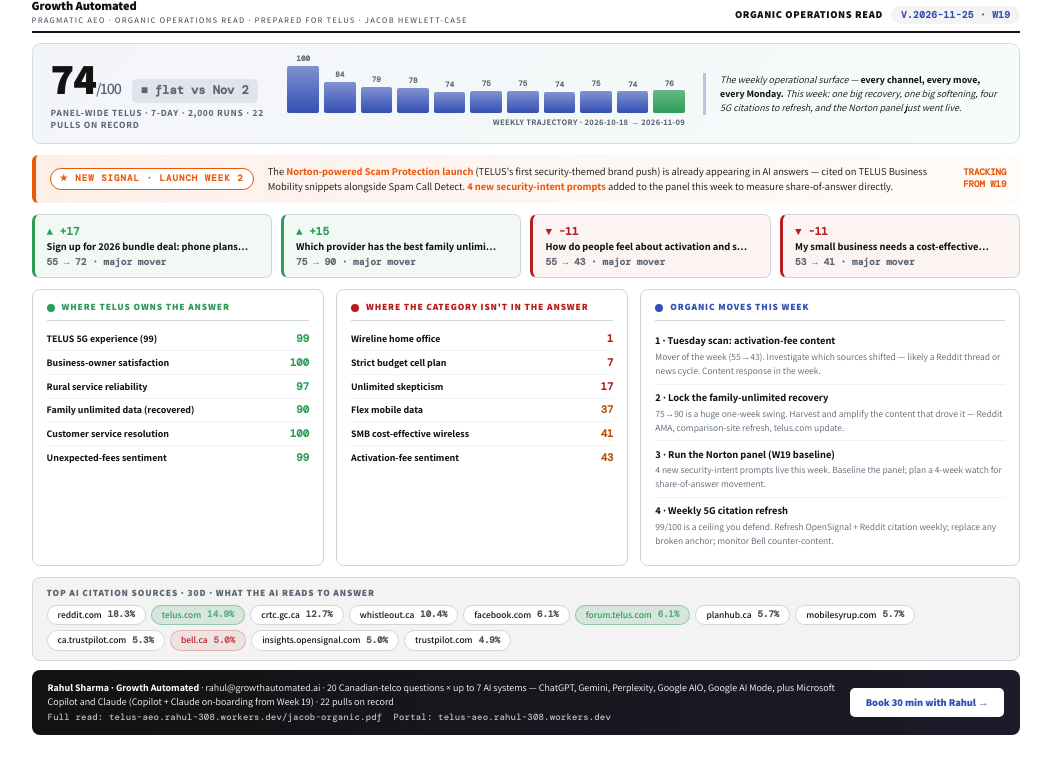
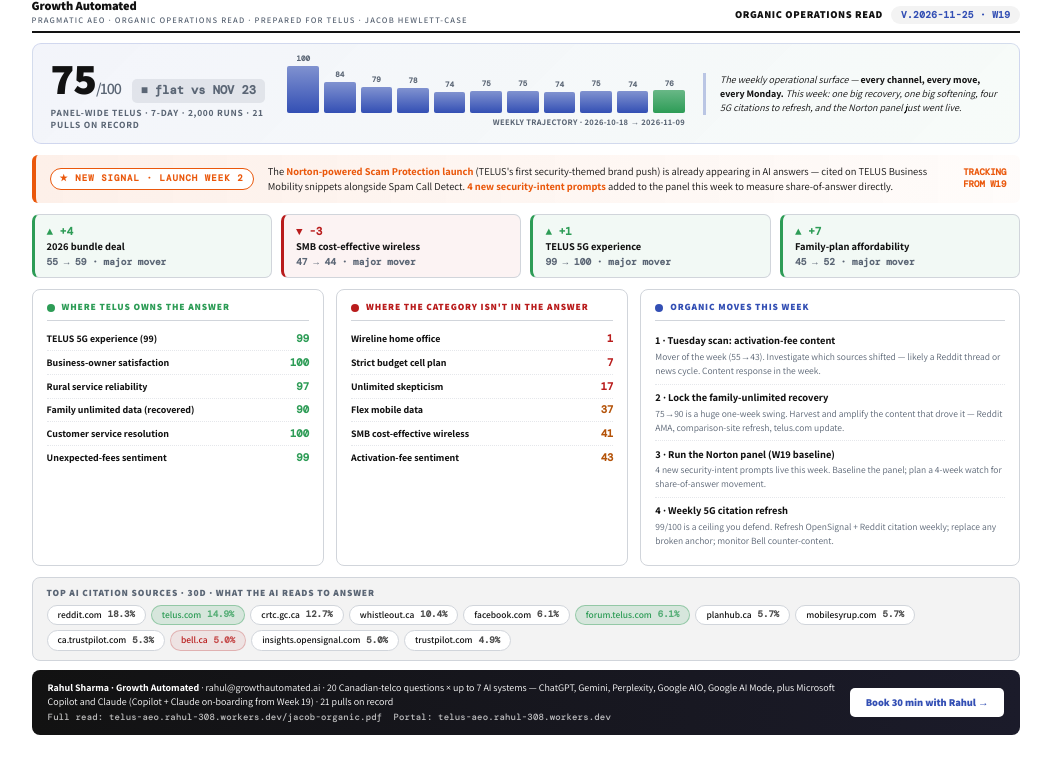
Before and after one commit to rsharma-oss/Telus-Answer-Engine-Optimization, a plain HTML site: page jacob-organic.html in a window 1280 px wide. Shown: the whole page, without its empty margins (114-1165 px from the left). Drawn offline with nearby package versions, Linux system fonts and the light colour scheme; a web font is replaced by a local one.

Commit message:
Longitudinal record 2026-11-25 exec band jacob-organic.html (automated weekly pull)

```diff
--- a/jacob-organic.html
+++ b/jacob-organic.html
@@ -115,10 +115,10 @@
 <div class="hero">
   <div>
     <div class="hero-score-wrap">
-      <div class="hero-score">74<small>/100</small></div>
-      <div class="hero-delta">■ flat vs Nov 2</div>
+      <div class="hero-score">75<small>/100</small></div>
+      <div class="hero-delta">■ flat vs NOV 23</div>
     </div>
-    <div class="hero-label">Panel-wide TELUS · 7-day · 2,000 runs · 22 pulls on record</div>
+    <div class="hero-label">Panel-wide TELUS · 7-day · 2,000 runs · 21 pulls on record</div>
   </div>
   <div>
     <div class="spark"><div class="b" data-v="100" style="height:90%"></div><div class="b" data-v="84" style="height:59%"></div><div class="b" data-v="79" style="height:49%"></div><div class="b" data-v="78" style="height:47%"></div><div class="b" data-v="74" style="height:40%"></div><div class="b" data-v="75" style="height:42%"></div><div class="b" data-v="75" style="height:42%"></div><div class="b" data-v="74" style="height:40%"></div><div class="b" data-v="75" style="height:42%"></div><div class="b" data-v="74" style="height:41%"></div><div class="b latest" data-v="76" style="height:43%"></div></div><div class="spark-caption">Weekly trajectory · 2026-10-18 → 2026-11-09</div>
@@ -136,10 +136,10 @@
   <div class="norton-cta">TRACKING<br>FROM W19</div>
 </div>
 <div class="movers">
-  <div class="mover up"><span class="delta">▲ +17</span><span class="label">Sign up for 2026 bundle deal: phone plans…</span><span class="score">55 → 72 · major mover</span></div>
-  <div class="mover up"><span class="delta">▲ +15</span><span class="label">Which provider has the best family unlimi…</span><span class="score">75 → 90 · major mover</span></div>
-  <div class="mover down"><span class="delta">▼ -11</span><span class="label">How do people feel about activation and s…</span><span class="score">55 → 43 · major mover</span></div>
-  <div class="mover down"><span class="delta">▼ -11</span><span class="label">My small business needs a cost-effective…</span><span class="score">53 → 41 · major mover</span></div>
+  <div class="mover up"><span class="delta">▲ +4</span><span class="label">2026 bundle deal</span><span class="score">55 → 59 · major mover</span></div>
+  <div class="mover down"><span class="delta">▼ -3</span><span class="label">SMB cost-effective wireless</span><span class="score">47 → 44 · major mover</span></div>
+  <div class="mover up"><span class="delta">▲ +1</span><span class="label">TELUS 5G experience</span><span class="score">99 → 100 · major mover</span></div>
+  <div class="mover up"><span class="delta">▲ +7</span><span class="label">Family-plan affordability</span><span class="score">45 → 52 · major mover</span></div>
 </div>
 
 <div class="cols">
@@ -194,7 +194,7 @@
 
 <div class="foot">
   <div class="foot-l">
-    <b>Rahul Sharma · Growth Automated</b> · rahul@growthautomated.ai · 20 Canadian-telco questions × up to 7 AI systems — ChatGPT, Gemini, Perplexity, Google AIO, Google AI Mode, plus Microsoft Copilot and Claude (Copilot + Claude on-boarding from Week 19) · 22 pulls on record<br>
+    <b>Rahul Sharma · Growth Automated</b> · rahul@growthautomated.ai · 20 Canadian-telco questions × up to 7 AI systems — ChatGPT, Gemini, Perplexity, Google AIO, Google AI Mode, plus Microsoft Copilot and Claude (Copilot + Claude on-boarding from Week 19) · 21 pulls on record<br>
     <span class="link">Full read: telus-aeo.rahul-308.workers.dev/jacob-organic.pdf</span>
     <span class="link">Portal: telus-aeo.rahul-308.workers.dev</span>
   </div>
```
